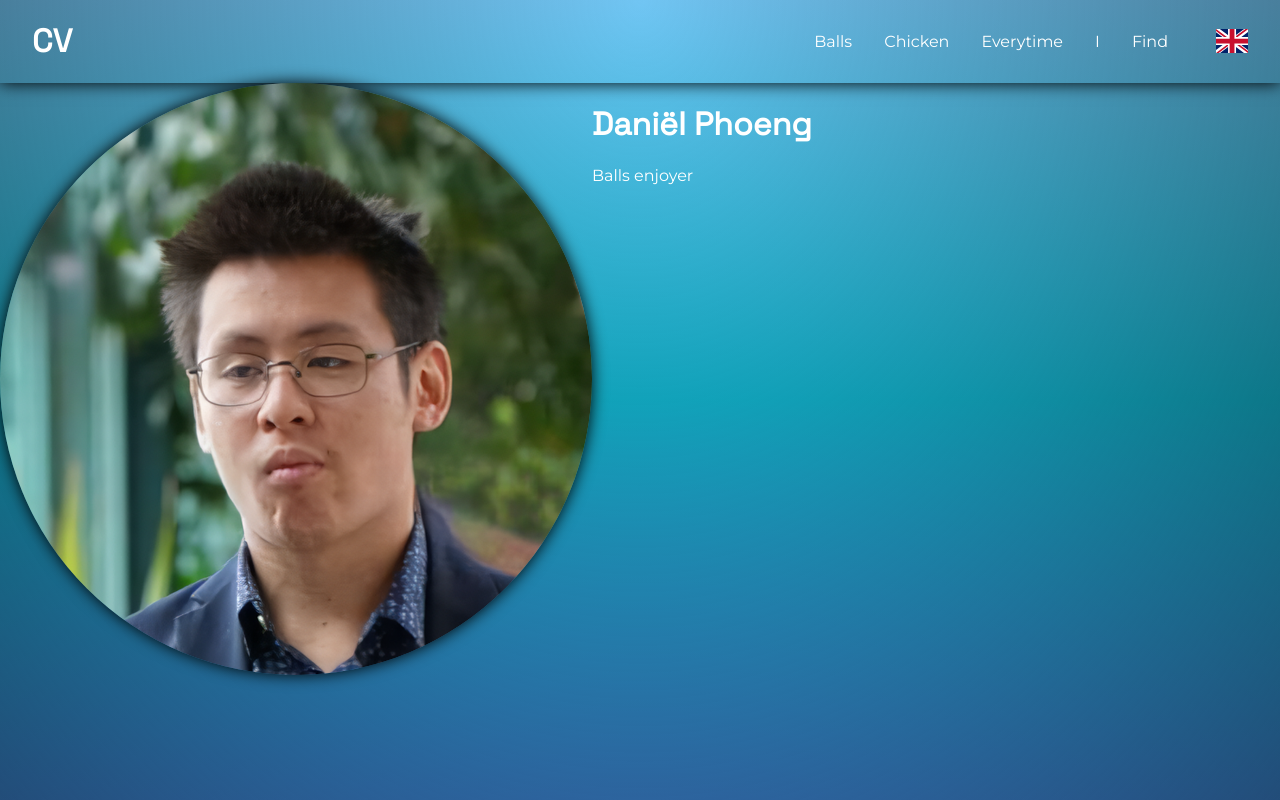
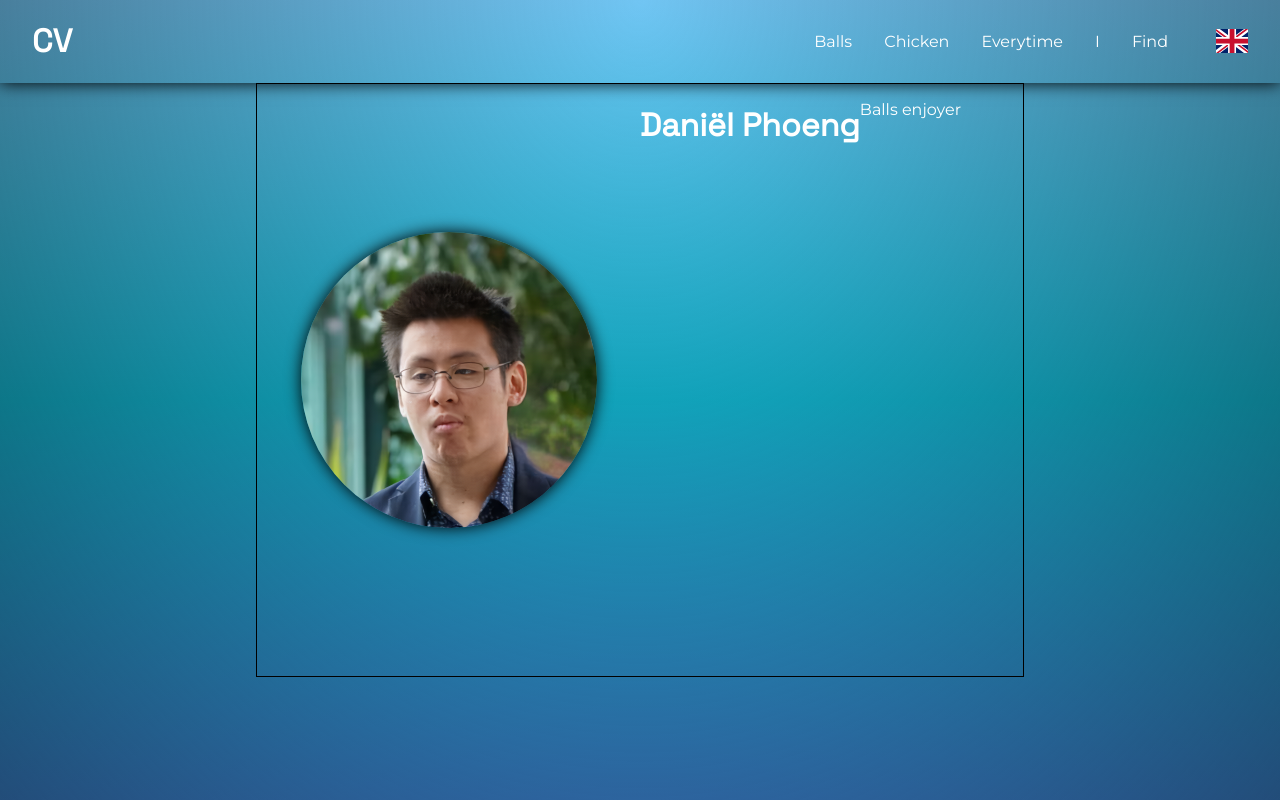
Before and after one commit to Spyreex/vue-portfolio, a Vue app: page /cv in a window 1280 px wide. Built offline with nearby package versions, Linux system fonts and the light colour scheme.

Commit message:
Changing language now functional

```diff
--- a/public/index.html
+++ b/public/index.html
@@ -1,5 +1,5 @@
 <!DOCTYPE html>
-<html lang="">
+<html lang="en">
   <head>
     <meta charset="utf-8" />
     <meta http-equiv="X-UA-Compatible" content="IE=edge" />
--- a/src/components/CvPage.vue
+++ b/src/components/CvPage.vue
@@ -1,17 +1,74 @@
 <script setup>
-import { reactive } from "vue";
+import { reactive, onMounted } from "vue";
 
-document.documentElement.lang = "en";
+var enEls = [];
+var nlEls = [];
+var jpEls = [];
 
 const language = reactive({
-  currentLanguage: "gb",
+  currentLanguage: "en",
+});
+
+onMounted(() => {
+  enEls = document.querySelectorAll("html [lang='en']");
+  nlEls = document.querySelectorAll("[lang='nl']");
+  jpEls = document.querySelectorAll("[lang='jp']");
+
+  nlEls.forEach((el) => {
+    el.classList.toggle("language-disabled", true);
+  });
+  jpEls.forEach((el) => {
+    el.classList.toggle("language-disabled", true);
+  });
 });
 
 function changeLanguage(lang) {
+  switch (language.currentLanguage) {
+    case "en":
+      enEls.forEach((el) => {
+        el.classList.toggle("language-disabled", true);
+      });
+      break;
+
+    case "nl":
+      nlEls.forEach((el) => {
+        el.classList.toggle("language-disabled", true);
+      });
+      break;
+
+    case "jp":
+      jpEls.forEach((el) => {
+        el.classList.toggle("language-disabled", true);
+      });
+      break;
+
+    default:
+      break;
+  }
+
   language.currentLanguage = lang;
-  if (lang === "gb") document.documentElement.lang = "en";
-  else document.documentElement.lang = lang;
-  console.log(document.documentElement.lang);
+  switch (lang) {
+    case "en":
+      enEls.forEach((el) => {
+        el.classList.toggle("language-disabled", false);
+      });
+      break;
+
+    case "nl":
+      nlEls.forEach((el) => {
+        el.classList.toggle("language-disabled", false);
+      });
+      break;
+
+    case "jp":
+      jpEls.forEach((el) => {
+        el.classList.toggle("language-disabled", false);
+      });
+      break;
+
+    default:
+      break;
+  }
 }
 </script>
 
@@ -29,26 +86,31 @@ function changeLanguage(lang) {
         <li>Find</li>
       </ul>
       <div class="languages">
-        <span class="fi fi-nl" v-if="language.currentLanguage === 'nl'"></span>
+        <span class="fi fi-gb" v-if="language.currentLanguage === 'en'"></span>
         <span
-          class="fi fi-gb"
-          v-else-if="language.currentLanguage === 'gb'"
+          class="fi fi-nl"
+          v-else-if="language.currentLanguage === 'nl'"
         ></span>
         <span class="fi fi-jp" v-else></span>
         <div class="select-language">
+          <span class="fi fi-gb" @click="changeLanguage('en')"></span>
           <span class="fi fi-nl" @click="changeLanguage('nl')"></span>
-          <span class="fi fi-gb" @click="changeLanguage('gb')"></span>
           <span class="fi fi-jp" @click="changeLanguage('jp')"></span>
         </div>
       </div>
     </div>
   </div>
+  <div class="container">
+    <div class="profile">
       <div class="photo">
         <img src="@/assets/images/cv.png" alt="" />
-
+      </div>
       <div class="title">
         <h1>Daniël Phoeng</h1>
-      <p>Balls enjoyer</p>
+        <p lang="en">Balls enjoyer</p>
+        <p lang="nl">Ballen connoisseur</p>
+        <p lang="jp">b ruh</p>
+      </div>
     </div>
   </div>
 </template>
@@ -116,8 +178,27 @@ div.nav {
   }
 }
 
+.language-disabled {
+  display: none;
+}
+
+div.container {
+  display: flex;
+  width: 100%;
+  justify-content: center;
+}
+
+div.profile {
+  display: flex;
+  justify-content: center;
+  border: 1px solid black;
+  width: 60%;
   div.photo {
     display: flex;
+    justify-content: center;
+    align-items: center;
+    width: 50%;
+    height: 100%;
     img {
       object-fit: cover;
       aspect-ratio: 1/1;
@@ -126,4 +207,9 @@ div.photo {
       box-shadow: 0 0 1rem 0 black;
     }
   }
+  div.title {
+    display: flex;
+    width: 50%;
+  }
+}
 </style>
```
Lines whose indentation alone changed are shown as unchanged.
